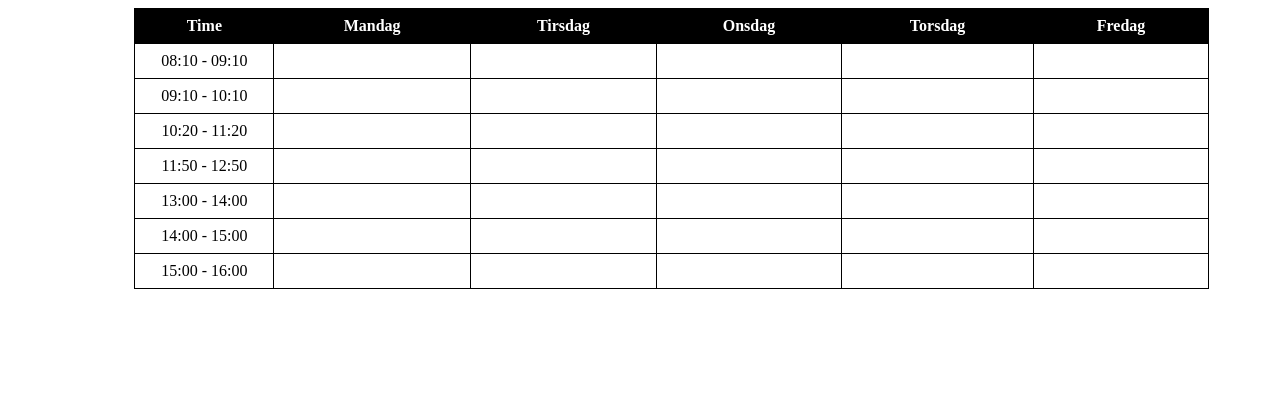
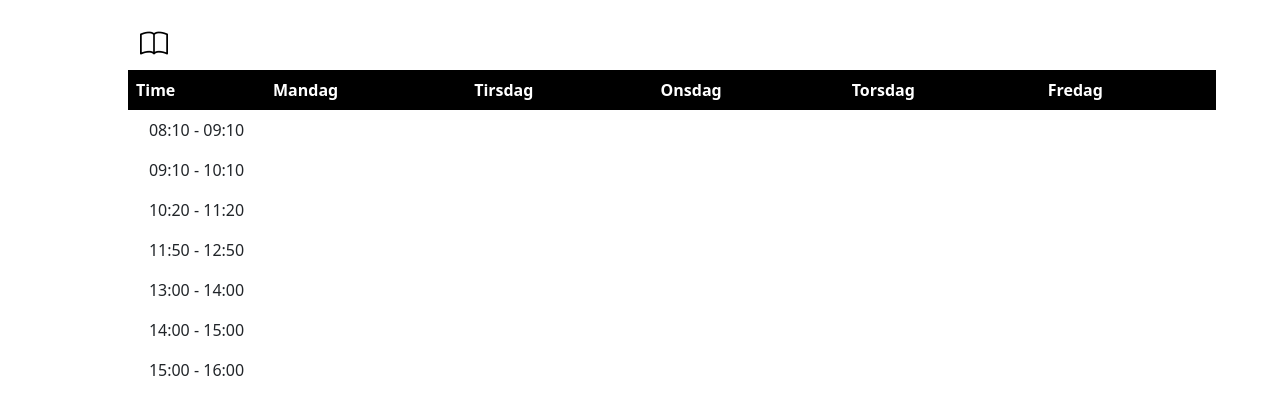
Before and after one commit to SebastianThomsen/Eksamens-Projekt, a PHP site: template app/frontend/pages/schedule.php in a window 1280 px wide. Shown: the top 415 px of the page. Run offline with PHP 8.4, Linux system fonts and the light colour scheme; the template is opened without the code that fills it, so the values that code supplies are empty; data comes from the database, SQL or seed files in the repository.

Commit message:
Auto stash before merge of "main" and "origin/main"

```diff
--- a/app/frontend/includes/navbar.php
+++ b/app/frontend/includes/navbar.php
@@ -13,7 +13,7 @@
         <div class="navbar-top">
             <div class="navbar-icons">
                 <?php if ($user->isLoggedIn()) : ?>
-                    <a class="nav-link" href="schedule.php">
+                    <a class="nav-link" href="calendar.php">
                         <i class="bi bi-house"></i>
                     </a>
                     <a class="nav-link" href="forum.php">
--- a/app/frontend/pages/schedule.php
+++ b/app/frontend/pages/schedule.php
@@ -7,6 +7,10 @@
     <meta charset="UTF-8">
     <meta name="viewport" content="width=device-width, initial-scale=1.0">
     <link rel="stylesheet" type="text/css" href="schedulestyles.css">
+    <!-- Tilføj Bootstrap CSS-link -->
+    <link href="https://cdn.jsdelivr.net/npm/bootstrap@5.3.0-alpha1/dist/css/bootstrap.min.css" rel="stylesheet" integrity="sha384-AyEzDRvZd+qIAF3m8I+g9IfsLxF8aJPOaz+UVFLtd0+ibR4djc/t5qBPO0ES4v7x" crossorigin="anonymous">
+    <!-- Tilføj Bootstrap Icons-link -->
+    <link href="https://cdn.jsdelivr.net/npm/bootstrap-icons/font/bootstrap-icons.css" rel="stylesheet">
     <title>Weekly Schedule</title>
 </head>
 <body>
@@ -46,7 +50,7 @@ if ($_SERVER["REQUEST_METHOD"] == "POST") {
         // Create event
         Database::getInstance()->query
         ("INSERT INTO schedule (day, time_slot, event) VALUES ('" . $_POST['day'] . "', '" . $_POST['time_slot'] . "', '" . $_POST['new_event'] . "')");
-        echo "Event updated successfully";
+        echo "";
     }
 }
 
@@ -56,12 +60,17 @@ $conn->close();
 
 ?>
 
+<!-- Tilføj ikon og style knappen -->
+<button id="showFormButton" class="btn btn-primary mt-3" title="Vis opdateringsformular">
+    <i class="bi bi-book"></i>
+</button>
+
 <?php if (checkRole('administrator')): ?>
-<form action="" method="post">
+<form id="updateForm" action="" method="post" style="display: none;">
     <input type="text" name="day" placeholder="Day">
     <input type="text" name="time_slot" placeholder="Time Slot">
     <input type="text" name="new_event" placeholder="New Event">
-    <input type="submit" value="Update Event">
+    <input type="submit" value="Update Event" class="btn btn-primary mt-3">
 </form>
 <?php endif; ?>
 
@@ -100,4 +109,22 @@ foreach ($time_slots as $time_slot) {
 ?>
 
 </tbody>
+</table>
+
+<script>
+document.addEventListener("DOMContentLoaded", function() {
+    var form = document.getElementById("updateForm");
+    var showFormButton = document.getElementById("showFormButton");
+
+    showFormButton.addEventListener("click", function() {
+        if (form.style.display === "none") {
+            form.style.display = "block";
+        } else {
+            form.style.display = "none";
+        }
+    });
+});
+</script>
+
+</body>
 </html>
--- a/schedulestyles.css
+++ b/schedulestyles.css
@@ -1,8 +1,11 @@
+
 table {
     border-collapse: collapse;
     width: 85%;
     margin-left: 10%;
+
 }
+
 th, td {
     border: 1px solid black;
     padding: 8px;
@@ -20,3 +23,49 @@ td {
     overflow: hidden; /* Tilføjet for at skjule overskydende tekst */
     max-width: 0; /* Tilføjet for at sikre, at teksten ikke gør cellen større */
 }
+
+form {
+    margin-left: 10%;
+    margin-right: auto;
+    width: 85%; /* Juster bredden efter behov */
+    padding-bottom: 10px;
+}
+
+form input[type="text"], form input[type="submit"] {
+    display: block;
+    margin: 5px auto; /* Centrer inputfelterne og knappen */
+    width: 90%; /* Juster bredden efter behov */
+}
+
+form input[type="submit"] {
+    background-color: #000000; /* Sort farve */
+    color: white; /* Hvid farve */
+    border: none; /* Fjern kantlinjen */
+    padding: 10px; /* Tilføj indvendig polstring */
+    cursor: pointer; /* Tilføj en pegefingermarkør */
+}
+
+form input[type="submit"]:hover {
+    background-color: #333333; /* Mørkere sort farve */
+}
+
+#showFormButton {
+    margin-left: 10%; /* Tilføj margin til venstre for at rykke knappen ind */
+    background-color: transparent;
+    color: black;
+    border: transparent;
+    font-size: 28px;
+    transition: transform 0.2s ease-in-out; /* Tilføj en overgangseffekt for glidende ændringer */
+    outline: none !important; /* Fjern knappens fokusramme */
+
+}
+
+#showFormButton:hover {
+    transform: scale(1.1); /* Skaler knappen 110% når musen holdes over den */
+    border: transparent;
+}
+
+#showFormButton:active {
+    outline: none !important;
+    border: transparent !important;
+}
```
Also changed, not shown: calendar.php (line endings or trailing spaces). Lines whose indentation alone changed are shown as unchanged.
